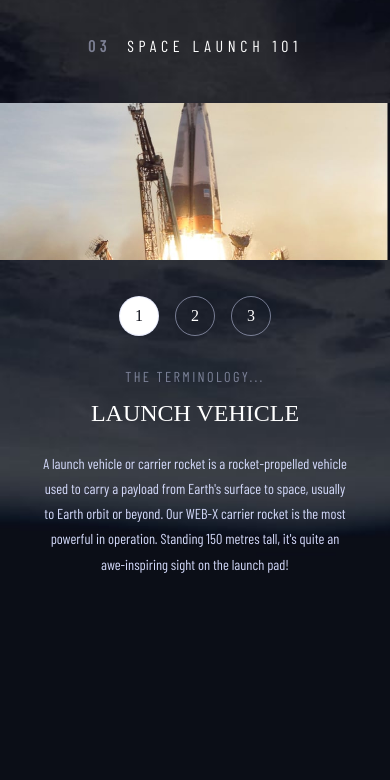
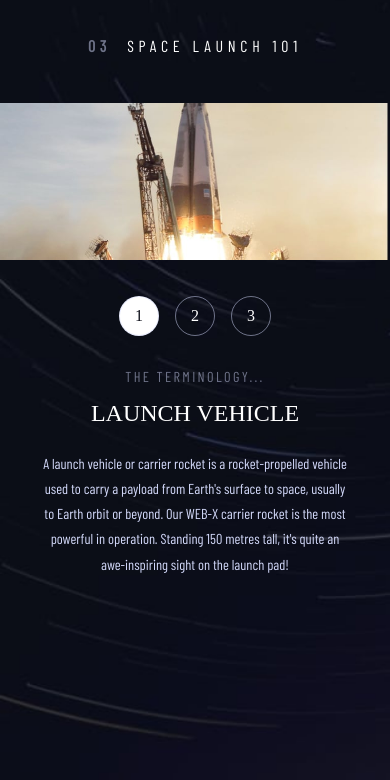
Before and after one commit to Xqu1shy/space-tourism-website-main, a plain HTML site: page technology-vehicle.html in a window 390 px wide. Shown: the part 96-876 px from the top of the page. Drawn offline with nearby package versions, Linux system fonts and the light colour scheme; a web font is replaced by a local one.

Commit message:
Edited background

```diff
--- a/css/tech.css
+++ b/css/tech.css
@@ -18,7 +18,7 @@ font-family: 'Bellefair', serif; */
 }
 
 body {
-    background: url(../assets/crew/background-crew-desktop.jpg);
+    background: url(../assets/technology/background-technology-desktop.jpg);
     background-repeat: no-repeat;
     background-size: cover;
     min-height: 100vh;
@@ -27,13 +27,13 @@ body {
 
 @media (max-width: 951px) {
     body {
-        background-image: url(../assets/crew/background-crew-tablet.jpg);
+        background-image: url(../assets/technology/background-technology-tablet.jpg);
     }
 }
 
 @media (max-width: 650px) {
     body {
-        background-image: url(../assets/crew/background-crew-mobile.jpg);
+        background-image: url(../assets/technology/background-technology-mobile.jpg);
     }
 }
 
```
